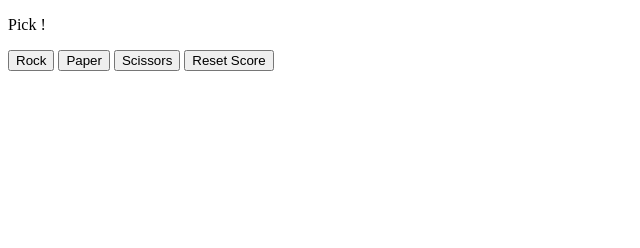
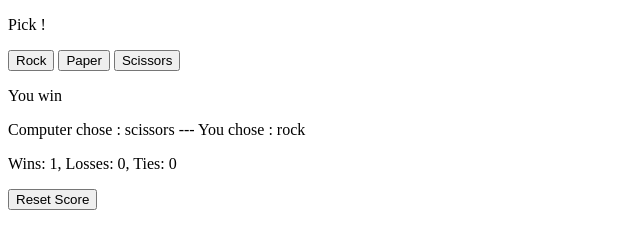
Before and after one commit to diyabhandari/Rock-Paper-Scissors, a plain HTML site: page game.html in a window 1280 px wide. Both pictures are taken after a click on the button "Rock". Shown: the whole page, without its empty margins (0-640 px from the left). Drawn offline with Linux system fonts and the light colour scheme.

Commit message:
Version 7 - Enhanced with DOM

```diff
--- a/game.html
+++ b/game.html
@@ -23,7 +23,10 @@
     ">
       Scissors
     </button>
-    <button onclick = "
+    <p class = "js-result"></p>
+    <p class = "js-move"></p>
+    <p class = "js-score" >Wins: 0, Losses: 0, Ties: 0</p>
+    <button  onclick = "
       //this reset score only resets current page's score, it remains in local storage and when we refresh our old score comes back cuz it was stored
       score = {
         losses: 0,
@@ -32,10 +35,13 @@
       };
       //we need to remove the scores from local storage too
       localStorage.removeItem('score');
+      resetScore();
     ">
       Reset Score
     </button>
+
     <script>
+
       /*const score = { //OBJECT //global so that it remembers previous data
         wins: 0,
         losses: 0,
@@ -52,6 +58,7 @@
         score.losses=0;
         score.ties=0;
       } //default value for score, cuz if we try to get .wins from null itll give an error*/
+      let scoreElement = document.querySelector('.js-score');
       function decideMove(){
         let computerMove ='unknown';
         const randomNum = Math.random();
@@ -69,21 +76,39 @@
       function play(computerMoveResult,playerMove){
         let result = 'unknown';
         if(computerMoveResult === playerMove){
-          result = 'tie';
+          result = 'Tie';
           score.ties++;
         }
         else if((computerMoveResult === 'rock' && playerMove === 'paper')||(computerMoveResult === 'scissors' && playerMove === 'rock')||(computerMoveResult === 'paper' && playerMove === 'scissors')){
-          result = 'you win';
+          result = 'You win';
           score.wins++;
         }
         else if((computerMoveResult === 'paper' && playerMove === 'rock')||(computerMoveResult === 'rock' && playerMove === 'scissors')||(computerMoveResult === 'scissors' && playerMove === 'paper')){
-          result = 'you lose';
+          result = 'You lose';
           score.losses++;
         }
         localStorage.setItem('score',JSON.stringify(score)); //into
 
-        alert(`Computer chose : ${computerMoveResult} \nResult : ${result} \nWins: ${score.wins} Losses: ${score.losses} Ties: ${score.ties} `);
+        document.querySelector('.js-move')
+          .innerHTML = `Computer chose : ${computerMoveResult} --- You chose : ${playerMove}`; //didnt work as a function, scope of parameters ig ?
+        //showResult
+        document.querySelector('.js-result')
+          .innerHTML = `${result}`;
+        setPageScore();
+
+        /*alert(`Computer chose : ${computerMoveResult} \nResult : ${result} \nWins: ${score.wins} Losses: ${score.losses} Ties: ${score.ties} `);*/
       }
+      function setPageScore(){
+        document.querySelector('.js-score')
+          .innerHTML = `Wins: ${score.wins}, Losses: ${score.losses}, Ties: ${score.ties}`; //apparently, scope of score isnt an issue here?
+      }
+      function resetScore(){
+        document.querySelector('.js-score')
+          .innerHTML = `Wins: ${0}, Losses: ${0}, Ties: ${0}`;
+      }
+
+
+
     </script>
   </body>
 </html>
```
Also changed, not shown: game.css (added).
